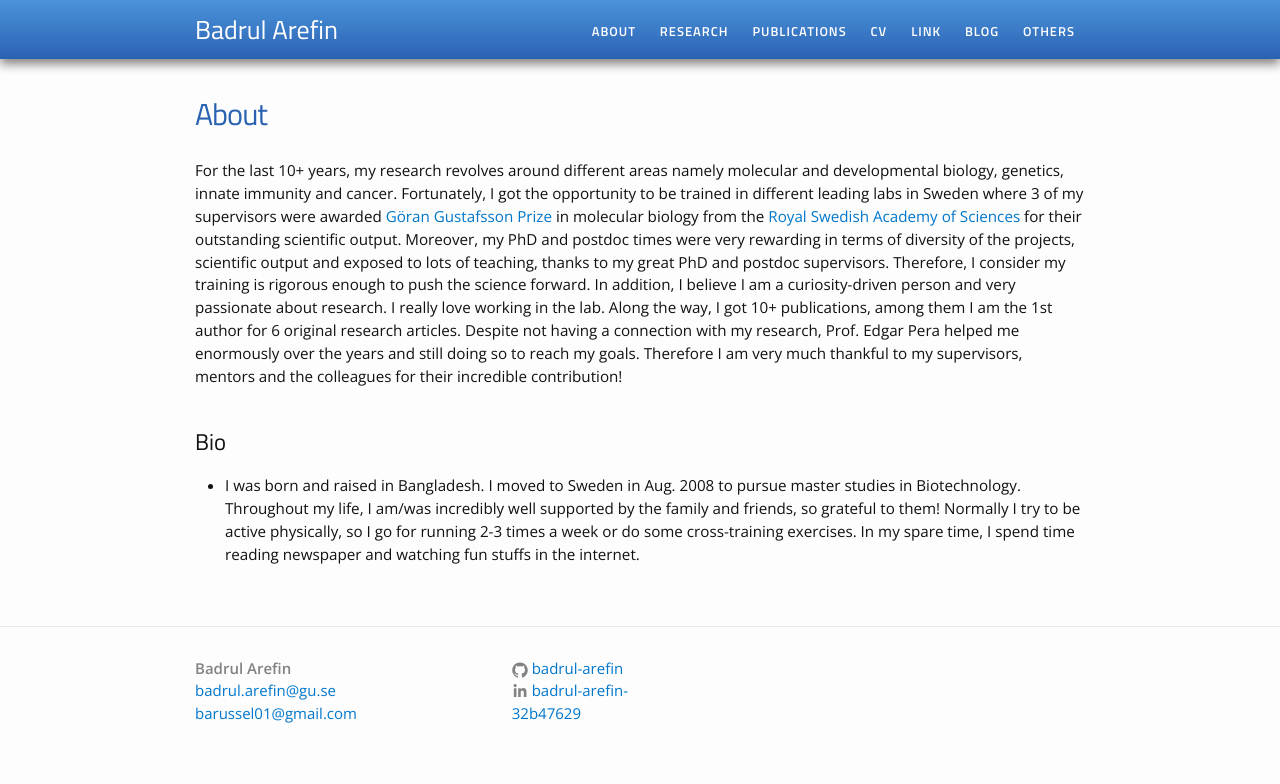
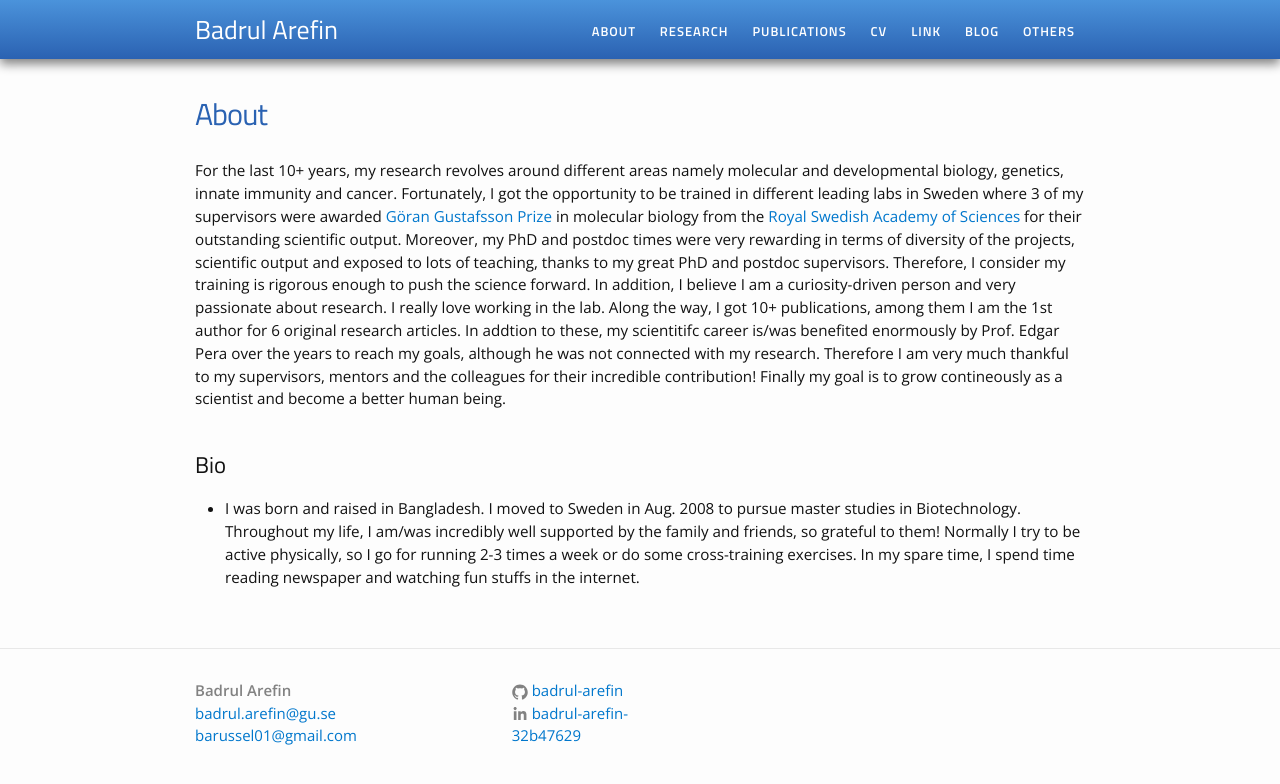
Before and after one commit to Badrul-Arefin/badrul-arefin.github.io, a Jekyll site: the page built from about.md, in a window 1280 px wide. Shown: the top 784 px of the page. Built offline with Jekyll 4.4.1, drawn with Linux system fonts in a browser that asks for light colours.

Commit message:
Update about.md

```diff
--- a/about.md
+++ b/about.md
@@ -4,7 +4,7 @@ title: About
 permalink: /about/
 ---
 
-For the last 10+ years, my research revolves around different areas namely molecular and developmental biology, genetics, innate immunity and cancer. Fortunately, I got the opportunity to be trained in different leading labs in Sweden where 3 of my supervisors were awarded <a href="https://en.wikipedia.org/wiki/G%C3%B6ran_Gustafsson_Prize">Göran Gustafsson Prize</a> in molecular biology from the <a href="https://kva.se/sv/priser/goran-gustafssonprisen">Royal Swedish Academy of Sciences </a> for their outstanding scientific output. Moreover, my PhD and postdoc times were very rewarding in terms of diversity of the projects, scientific output and exposed to lots of teaching, thanks to my great PhD and postdoc supervisors. Therefore, I consider my training is rigorous enough to push the science forward. In addition, I believe I am a curiosity-driven person and very passionate about research. I really love working in the lab. Along the way, I got 10+ publications, among them I am the 1st author for 6 original research articles. Despite not having a connection with my research, Prof. Edgar Pera helped me   enormously over the years and still doing so to reach my goals. Therefore I am very much thankful to my supervisors, mentors and the colleagues for their incredible contribution!<br><br>
+For the last 10+ years, my research revolves around different areas namely molecular and developmental biology, genetics, innate immunity and cancer. Fortunately, I got the opportunity to be trained in different leading labs in Sweden where 3 of my supervisors were awarded <a href="https://en.wikipedia.org/wiki/G%C3%B6ran_Gustafsson_Prize">Göran Gustafsson Prize</a> in molecular biology from the <a href="https://kva.se/sv/priser/goran-gustafssonprisen">Royal Swedish Academy of Sciences </a> for their outstanding scientific output. Moreover, my PhD and postdoc times were very rewarding in terms of diversity of the projects, scientific output and exposed to lots of teaching, thanks to my great PhD and postdoc supervisors. Therefore, I consider my training is rigorous enough to push the science forward. In addition, I believe I am a curiosity-driven person and very passionate about research. I really love working in the lab. Along the way, I got 10+ publications, among them I am the 1st author for 6 original research articles. In addtion to these, my scientitifc career is/was benefited enormously by Prof. Edgar Pera over the years to reach my goals, although he was not connected with my research. Therefore I am very much thankful to my supervisors, mentors and the colleagues for their incredible contribution! Finally my goal is to grow contineously as a scientist and become a better human being. <br><br>
 
 <h2>Bio</h2>
 <ul>
```
